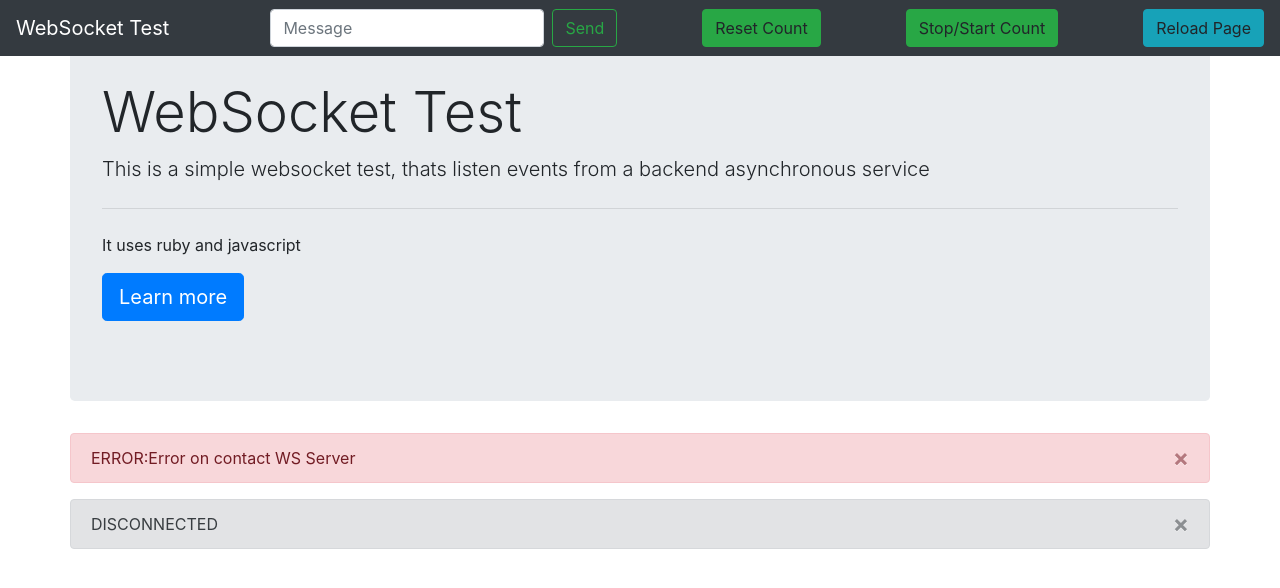
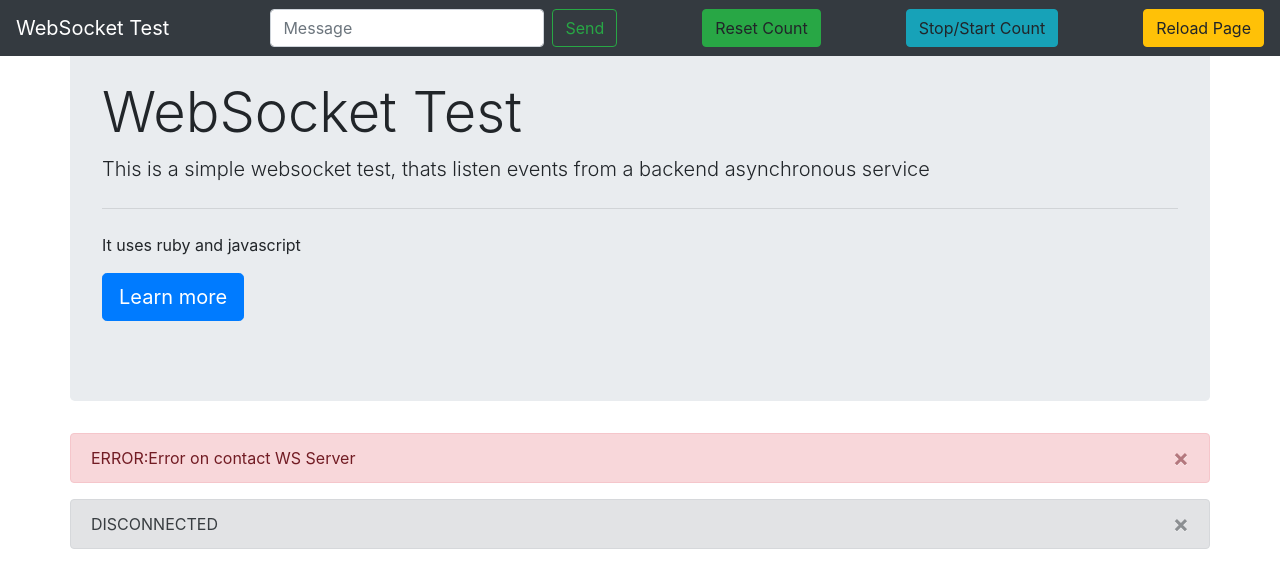
Before and after one commit to frmichetti/websocket-tasks-app, a plain HTML site: page public/index.html in a window 1280 px wide. Drawn offline with nearby package versions, Linux system fonts and the light colour scheme.

Commit message:
fix btn color

```diff
--- a/public/index.html
+++ b/public/index.html
@@ -104,8 +104,8 @@
         <button class="btn btn-outline-success my-2 my-sm-0" type="submit" onclick="doSend(textMessage)">Send</button>
     </form>
     <a class="btn btn-success" onclick="doResetCount()">Reset Count</a>
-    <a class="btn btn-success" onclick="doStopCount()">Stop/Start Count</a>
-    <a class="btn btn-info" onclick="location.reload()">Reload Page</a>
+    <a class="btn btn-info" onclick="doStopCount()">Stop/Start Count</a>
+    <a class="btn btn-warning" onclick="location.reload()">Reload Page</a>
 </nav>
 
 
```
